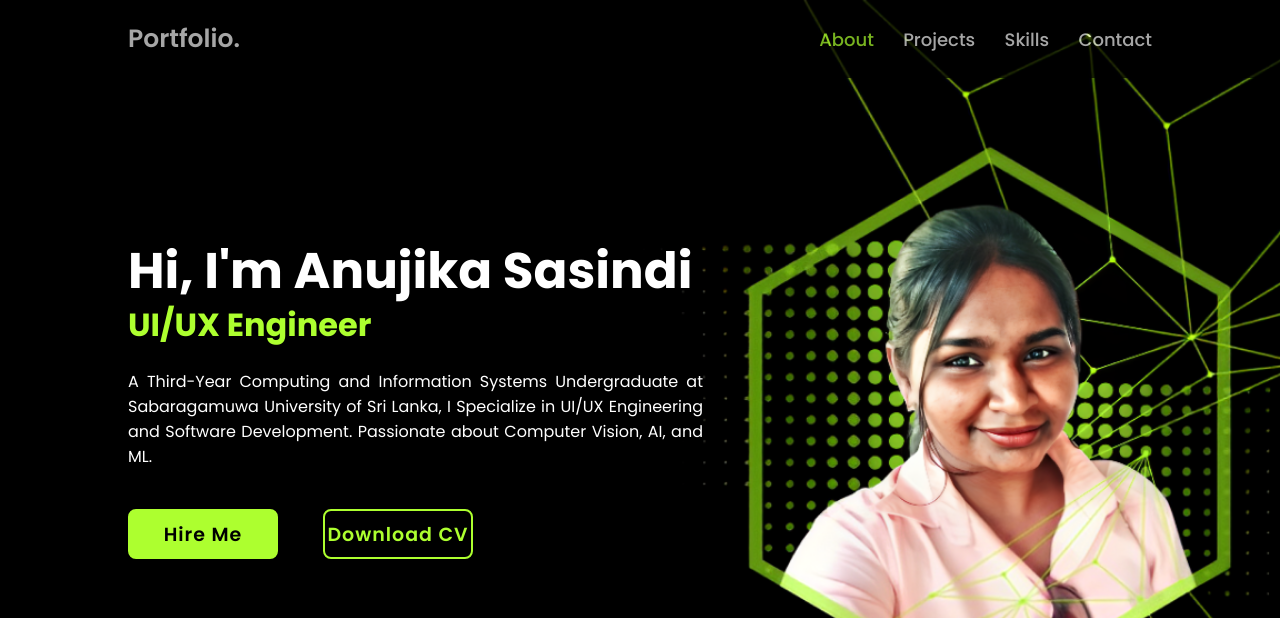
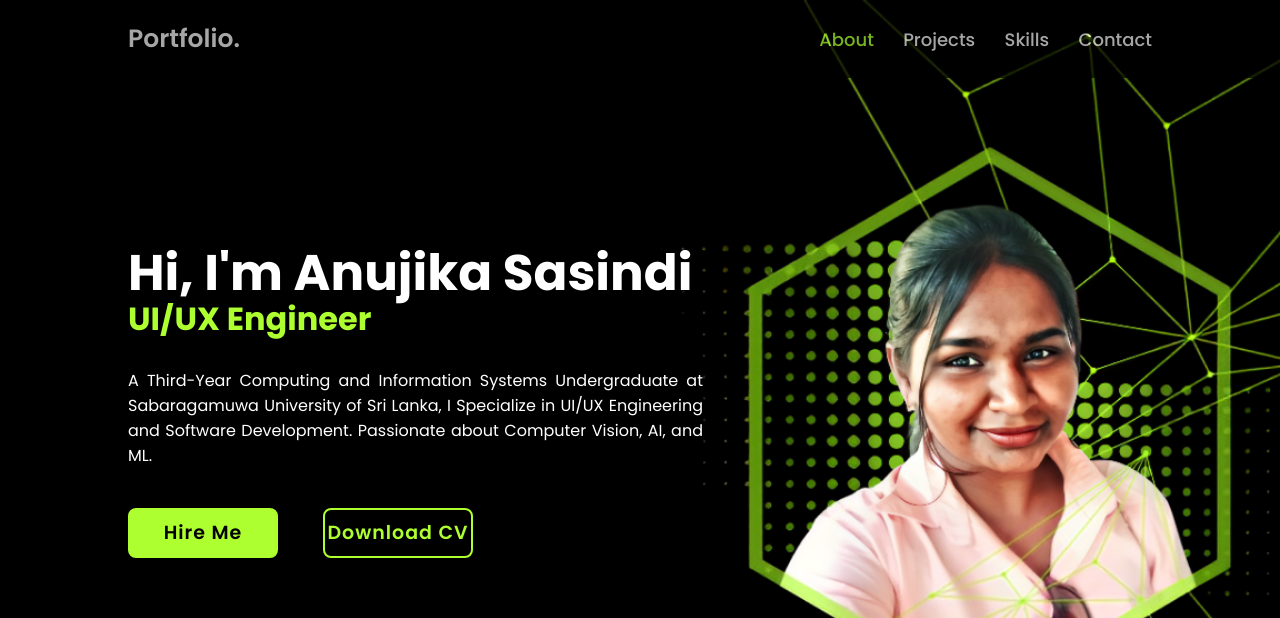
Before and after one commit to AnujikaSasindi/Portfolio, a plain HTML site: page index.html in a window 1280 px wide. Shown: the top 618 px of the page. Drawn offline with nearby package versions, Linux system fonts and the light colour scheme.

Commit message:
Update style.css

```diff
--- a/style.css
+++ b/style.css
@@ -105,6 +105,10 @@ body {
     color: greenyellow;
     z-index: 1;
     display: inline-block;
+    min-height: 38px;
+    line-height: 32px;
+    overflow: hidden;
+    white-space: nowrap;
 }
 
 .home-content h3::before {
@@ -809,6 +813,7 @@ button[type="submit"]:hover {
 .typing-cursor {
     display: inline-block;
     width: 10px; /* Width of the cursor */
+    height: 32px;
     background-color: black; /* Cursor color */
     animation: blink 0.7s infinite;
 }
```
